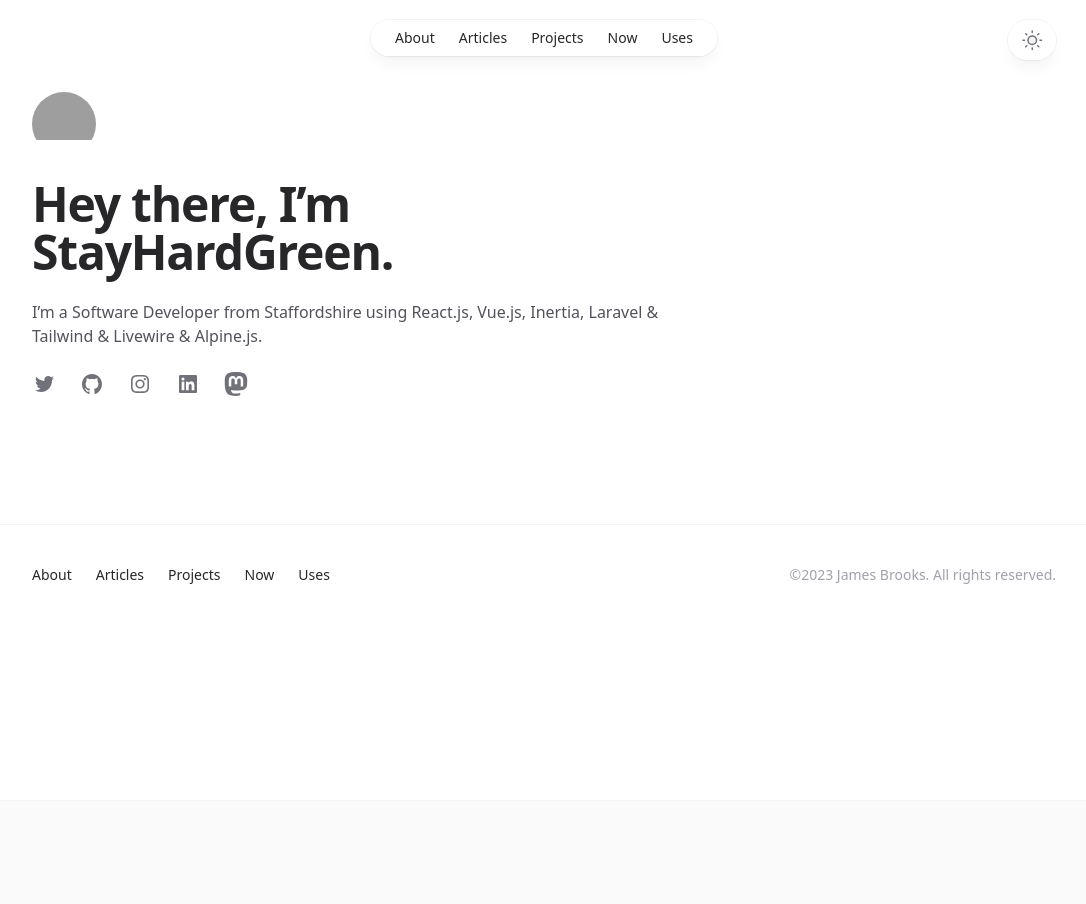
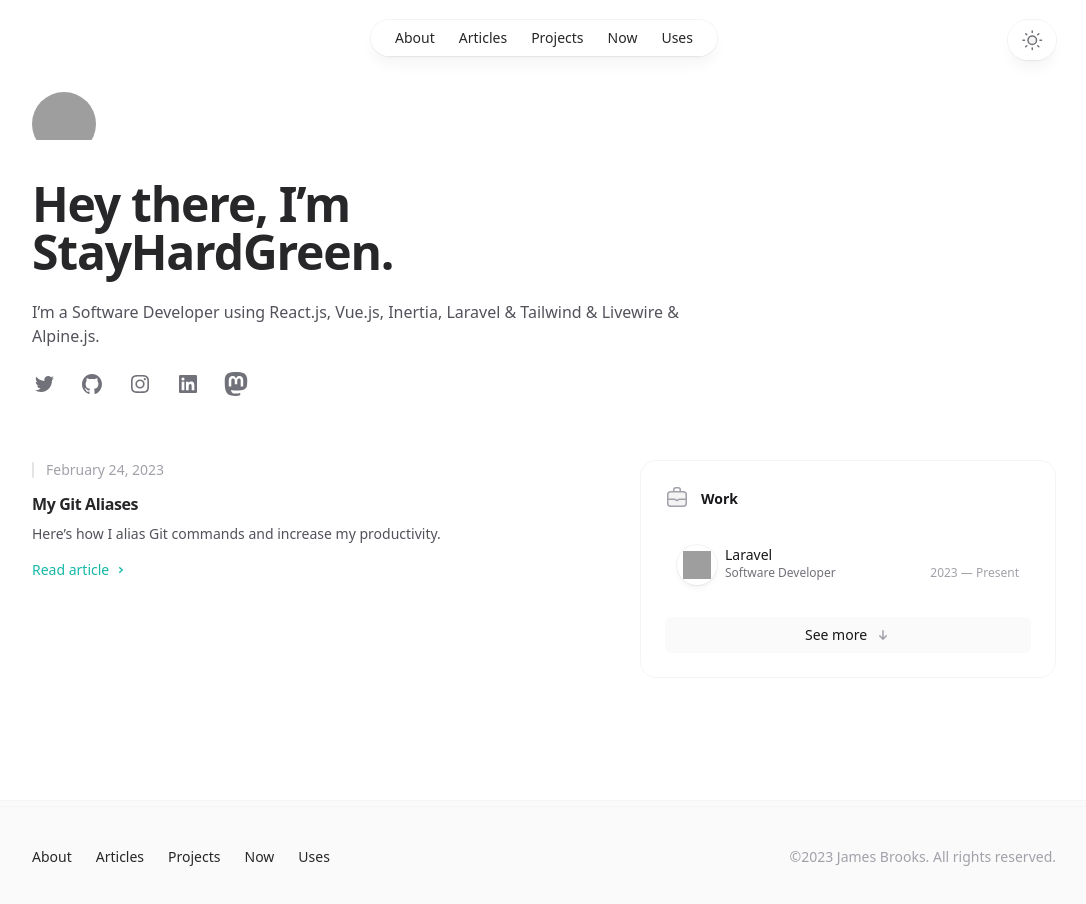
Before and after one commit to stayhardgreen/stayhardgreen.me, a Next.js app: page / in a window 1280 px wide. Shown: the top 904 px of the page, without its empty margins (96-1182 px from the left). Before the commit the page ends 800 px from the top, so only its background shows below. Built offline with nearby package versions, Linux system fonts and the light colour scheme; grey boxes are pictures that could not be loaded.

Commit message:
feat: add content on home

```diff
--- a/next.config.js
+++ b/next.config.js
@@ -2,7 +2,7 @@
 const nextConfig = {
   reactStrictMode: true,
   images: {
-    domains: ["avatars.githubusercontent.com"],
+    domains: ["avatars.githubusercontent.com", "james.brooks.page"],
     formats: ["image/avif", "image/webp"],
   },
 };
--- a/package.json
+++ b/package.json
@@ -15,6 +15,7 @@
     "@types/styled-components": "^5.1.26",
     "eslint": "8.34.0",
     "eslint-config-next": "13.2.1",
+    "moment": "^2.29.4",
     "next": "13.2.1",
     "next-themes": "^0.2.1",
     "react": "18.2.0",
--- /dev/null
+++ b/src/components/home/content.tsx
@@ -0,0 +1,162 @@
+import React from "react";
+import Image from "next/image";
+import Link from "next/link";
+import moment from "moment";
+
+// components
+import { Responsive } from "../common";
+
+// styles
+import * as SH from "./styles";
+
+// icons
+import * as Icons from "../svg";
+
+type ArticleType = {
+  id: number;
+  title: string;
+  description: string;
+  slug: string;
+  date: number;
+};
+
+type WE = {
+  id: number;
+  company: string;
+  role: string;
+  startDate: number;
+  endDate?: number;
+};
+
+interface ArticleProps {
+  id: number;
+  title: string;
+  description: string;
+  slug: string;
+  date: number;
+}
+
+const articles: ArticleType[] = [
+  {
+    id: 1,
+    title: "My Git Aliases",
+    description:
+      "Here’s how I alias Git commands and increase my productivity.",
+    slug: "my-git-aliases",
+    date: 1677257390944,
+  },
+];
+
+const wes: WE[] = [
+  {
+    id: 1,
+    company: "Laravel",
+    role: "Software Developer",
+    startDate: 1677257390944,
+  },
+];
+
+export const Content: React.FC = () => {
+  return (
+    <SH.ContentWrapper>
+      <Responsive>
+        <SH.ContentInner>
+          <Articles />
+          <WorkExperience />
+        </SH.ContentInner>
+      </Responsive>
+    </SH.ContentWrapper>
+  );
+};
+
+const Articles: React.FC = () => {
+  return (
+    <SH.ArticlesWrapper>
+      {articles.map((article) => (
+        <Article key={article.id} {...article} />
+      ))}
+    </SH.ArticlesWrapper>
+  );
+};
+
+const WorkExperience: React.FC = () => {
+  return (
+    <SH.WorkExperienceWrapper>
+      <SH.WorkExperienceInner>
+        <SH.WorkExperienceHeader>
+          <Icons.ITool />
+          <span className="ml-3 mt-1">Work</span>
+        </SH.WorkExperienceHeader>
+
+        <SH.WorkExperienceList>
+          {wes.map((we) => (
+            <li key={we.id}>
+              <SH.WEItemWrapper>
+                <SH.WEItemImage>
+                  <Image
+                    alt=""
+                    src="https://james.brooks.page/_next/static/media/laravel.f36c5c21.svg"
+                    width="50"
+                    height="52"
+                    decoding="async"
+                    data-nimg="1"
+                    className="h-7 w-7"
+                    loading="lazy"
+                  />
+                </SH.WEItemImage>
+
+                <SH.WEItemContent>
+                  <SH.WEItemCompany>{we.company}</SH.WEItemCompany>
+                  <SH.WEItemRole>{we.role}</SH.WEItemRole>
+                  <SH.WEItemDate>
+                    <time>{new Date(we.startDate).getFullYear()}</time>
+                    <span aria-hidden="true"> — </span>
+                    <time>
+                      {we.endDate
+                        ? new Date(we.endDate).getFullYear()
+                        : "Present"}
+                    </time>
+                  </SH.WEItemDate>
+                </SH.WEItemContent>
+              </SH.WEItemWrapper>
+            </li>
+          ))}
+        </SH.WorkExperienceList>
+
+        <SH.WorkExperienceShowMore>
+          See more
+          <Icons.IArrow1Down />
+        </SH.WorkExperienceShowMore>
+      </SH.WorkExperienceInner>
+    </SH.WorkExperienceWrapper>
+  );
+};
+
+const Article: React.FC<ArticleProps> = (props) => {
+  const { title, date, description, slug } = props;
+
+  return (
+    <SH.ArticleWrapper>
+      <SH.ArticleTitleWrapper>
+        <SH.ArticleHoverAnimation />
+        <Link href={`/blog/${slug}`}>
+          <SH.ArticleOverlay />
+          <SH.ArticleTitle>{title}</SH.ArticleTitle>
+        </Link>
+      </SH.ArticleTitleWrapper>
+
+      <SH.ArticleTimeWrapper>
+        <SH.ArticleTimeLeftLine>
+          <SH.ArticleTimeLeftLineInner />
+        </SH.ArticleTimeLeftLine>
+        {moment(date).format("LL")}
+      </SH.ArticleTimeWrapper>
+
+      <SH.ArticleDescription>{description}</SH.ArticleDescription>
+
+      <SH.ArticleReadButton>
+        Read article <Icons.IArrowRight />
+      </SH.ArticleReadButton>
+    </SH.ArticleWrapper>
+  );
+};
--- a/src/components/home/index.ts
+++ b/src/components/home/index.ts
@@ -1,2 +1,3 @@
 export * from "./avatar";
 export * from "./intro";
+export * from "./content";
--- a/src/components/home/intro.tsx
+++ b/src/components/home/intro.tsx
@@ -51,8 +51,8 @@ export const Intro: React.FC = () => {
         <SH.IntroInner>
           <SH.IntroTitle>Hey there, I’m StayHardGreen.</SH.IntroTitle>
           <SH.IntroDesc>
-            I’m a Software Developer from Staffordshire using React.js, Vue.js,
-            Inertia, Laravel & Tailwind & Livewire & Alpine.js.
+            I’m a Software Developer using React.js, Vue.js, Inertia, Laravel &
+            Tailwind & Livewire & Alpine.js.
           </SH.IntroDesc>
           <SH.IntroSocials>
             {socials.map((social) => (
--- a/src/components/home/styles.tsx
+++ b/src/components/home/styles.tsx
@@ -22,3 +22,107 @@ export const IntroDesc = styled.p.attrs({
 export const IntroSocials = styled.div.attrs({
   className: "mt-6 flex gap-6",
 })``;
+
+// content
+export const ContentWrapper = styled.div.attrs({
+  className: "sm:px-8 mt-12 md:mt-16",
+})``;
+
+export const ContentInner = styled.div.attrs({
+  className:
+    "mx-auto grid max-w-xl grid-cols-1 gap-y-20 lg:max-w-none lg:grid-cols-2",
+})``;
+
+export const ArticlesWrapper = styled.div.attrs({
+  className: "flex flex-col gap-16",
+})``;
+
+export const ArticleWrapper = styled.article.attrs({
+  className: "group relative flex flex-col items-start",
+})``;
+
+export const ArticleTitleWrapper = styled.h2.attrs({
+  className:
+    "text-base font-semibold tracking-tight text-zinc-800 dark:text-zinc-100",
+})``;
+
+export const ArticleHoverAnimation = styled.div.attrs({
+  className:
+    "absolute -inset-y-6 -inset-x-4 z-0 scale-95 bg-zinc-50 opacity-0 transition group-hover:scale-100 group-hover:opacity-100 dark:bg-zinc-800/50 sm:-inset-x-6 sm:rounded-2xl",
+})``;
+
+export const ArticleOverlay = styled.span.attrs({
+  className: "absolute -inset-y-6 -inset-x-4 z-20 sm:-inset-x-6 sm:rounded-2xl",
+})``;
+
+export const ArticleTitle = styled.span.attrs({ className: "relative z-10" })``;
+
+export const ArticleTimeWrapper = styled.time.attrs({
+  className:
+    "relative z-10 order-first mb-3 flex items-center text-sm text-zinc-400 dark:text-zinc-500 pl-3.5",
+})``;
+
+export const ArticleTimeLeftLine = styled.span.attrs({
+  className: "absolute inset-y-0 left-0 flex items-center",
+})``;
+
+export const ArticleTimeLeftLineInner = styled.span.attrs({
+  className: "h-4 w-0.5 rounded-full bg-zinc-200 dark:bg-zinc-500",
+})``;
+
+export const ArticleDescription = styled.p.attrs({
+  className: "relative z-10 mt-2 text-sm text-zinc-600 dark:text-zinc-400",
+})``;
+
+export const ArticleReadButton = styled.div.attrs({
+  className:
+    "relative z-10 mt-4 flex items-center text-sm font-medium text-teal-500",
+})``;
+
+export const WorkExperienceWrapper = styled.div.attrs({
+  className: "space-y-10 lg:pl-16 xl:pl-24",
+})``;
+
+export const WorkExperienceInner = styled.div.attrs({
+  className: "rounded-2xl border border-zinc-100 p-6 dark:border-zinc-700/40",
+})``;
+
+export const WorkExperienceHeader = styled.h2.attrs({
+  className: "flex text-sm font-semibold text-zinc-900 dark:text-zinc-100",
+})``;
+
+export const WorkExperienceShowMore = styled.a.attrs({
+  className:
+    "cursor-pointer inline-flex items-center gap-2 justify-center rounded-md py-2 px-3 text-sm outline-offset-2 transition active:transition-none bg-zinc-50 font-medium text-zinc-900 hover:bg-zinc-100 active:bg-zinc-100 active:text-zinc-900/60 dark:bg-zinc-800/50 dark:text-zinc-300 dark:hover:bg-zinc-800 dark:hover:text-zinc-50 dark:active:bg-zinc-800/50 dark:active:text-zinc-50/70 group mt-6 w-full",
+})``;
+
+export const WorkExperienceList = styled.ol.attrs({
+  className: "mt-6 space-y-4",
+})``;
+
+export const WEItemWrapper = styled.a.attrs({
+  className:
+    "inline-flex cursor-pointer items-center gap-2 justify-center rounded-md py-2 px-3 text-sm outline-offset-2 transition active:transition-none font-medium text-zinc-900 hover:bg-zinc-50 active:bg-zinc-50 active:text-zinc-900/60 dark:text-zinc-300 dark:hover:bg-zinc-800 dark:hover:text-zinc-50 dark:active:bg-zinc-800/50 dark:active:text-zinc-50/70 w-full",
+})``;
+
+export const WEItemImage = styled.div.attrs({
+  className:
+    "relative mt-1 flex h-10 w-10 flex-none items-center justify-center rounded-full shadow-md shadow-zinc-800/5 ring-1 ring-zinc-900/5 dark:border dark:border-zinc-700/50 dark:bg-zinc-800 dark:ring-0 overflow-hidden",
+})``;
+
+export const WEItemContent = styled.dl.attrs({
+  className: "flex flex-auto flex-wrap gap-x-2",
+})``;
+
+export const WEItemCompany = styled.dd.attrs({
+  className:
+    "w-full flex-none text-sm font-medium text-zinc-900 dark:text-zinc-100",
+})``;
+
+export const WEItemRole = styled.dd.attrs({
+  className: "text-xs text-zinc-500 dark:text-zinc-400",
+})``;
+
+export const WEItemDate = styled.dd.attrs({
+  className: "ml-auto text-xs text-zinc-400 dark:text-zinc-500",
+})``;
--- a/src/components/svg.tsx
+++ b/src/components/svg.tsx
@@ -117,3 +117,62 @@ export const IMail = () => {
     </svg>
   );
 };
+
+export const IArrowRight = () => {
+  return (
+    <svg
+      viewBox="0 0 16 16"
+      fill="none"
+      aria-hidden="true"
+      className="ml-1 h-4 w-4 stroke-current"
+    >
+      <path
+        d="M6.75 5.75 9.25 8l-2.5 2.25"
+        strokeWidth="1.5"
+        strokeLinecap="round"
+        strokeLinejoin="round"
+      ></path>
+    </svg>
+  );
+};
+
+export const ITool = () => {
+  return (
+    <svg
+      viewBox="0 0 24 24"
+      fill="none"
+      strokeWidth="1.5"
+      strokeLinecap="round"
+      strokeLinejoin="round"
+      aria-hidden="true"
+      className="h-6 w-6 flex-none"
+    >
+      <path
+        d="M2.75 9.75a3 3 0 0 1 3-3h12.5a3 3 0 0 1 3 3v8.5a3 3 0 0 1-3 3H5.75a3 3 0 0 1-3-3v-8.5Z"
+        className="fill-zinc-100 stroke-zinc-400 dark:fill-zinc-100/10 dark:stroke-zinc-500"
+      ></path>
+      <path
+        d="M3 14.25h6.249c.484 0 .952-.002 1.316.319l.777.682a.996.996 0 0 0 1.316 0l.777-.682c.364-.32.832-.319 1.316-.319H21M8.75 6.5V4.75a2 2 0 0 1 2-2h2.5a2 2 0 0 1 2 2V6.5"
+        className="stroke-zinc-400 dark:stroke-zinc-500"
+      ></path>
+    </svg>
+  );
+};
+
+export const IArrow1Down = () => {
+  return (
+    <svg
+      viewBox="0 0 16 16"
+      fill="none"
+      aria-hidden="true"
+      className="h-4 w-4 stroke-zinc-400 transition group-active:stroke-zinc-600 dark:group-hover:stroke-zinc-50 dark:group-active:stroke-zinc-50"
+    >
+      <path
+        d="M4.75 8.75 8 12.25m0 0 3.25-3.5M8 12.25v-8.5"
+        strokeWidth="1.5"
+        strokeLinecap="round"
+        strokeLinejoin="round"
+      ></path>
+    </svg>
+  );
+};
--- a/src/pages/index.tsx
+++ b/src/pages/index.tsx
@@ -9,6 +9,7 @@ export default function Home() {
       <>
         <C.Avatar />
         <C.Intro />
+        <C.Content />
       </>
     </C.AppLayout>
   );
```
Also changed, not shown: 1 other file (tests, documents, lock files or other folders).
